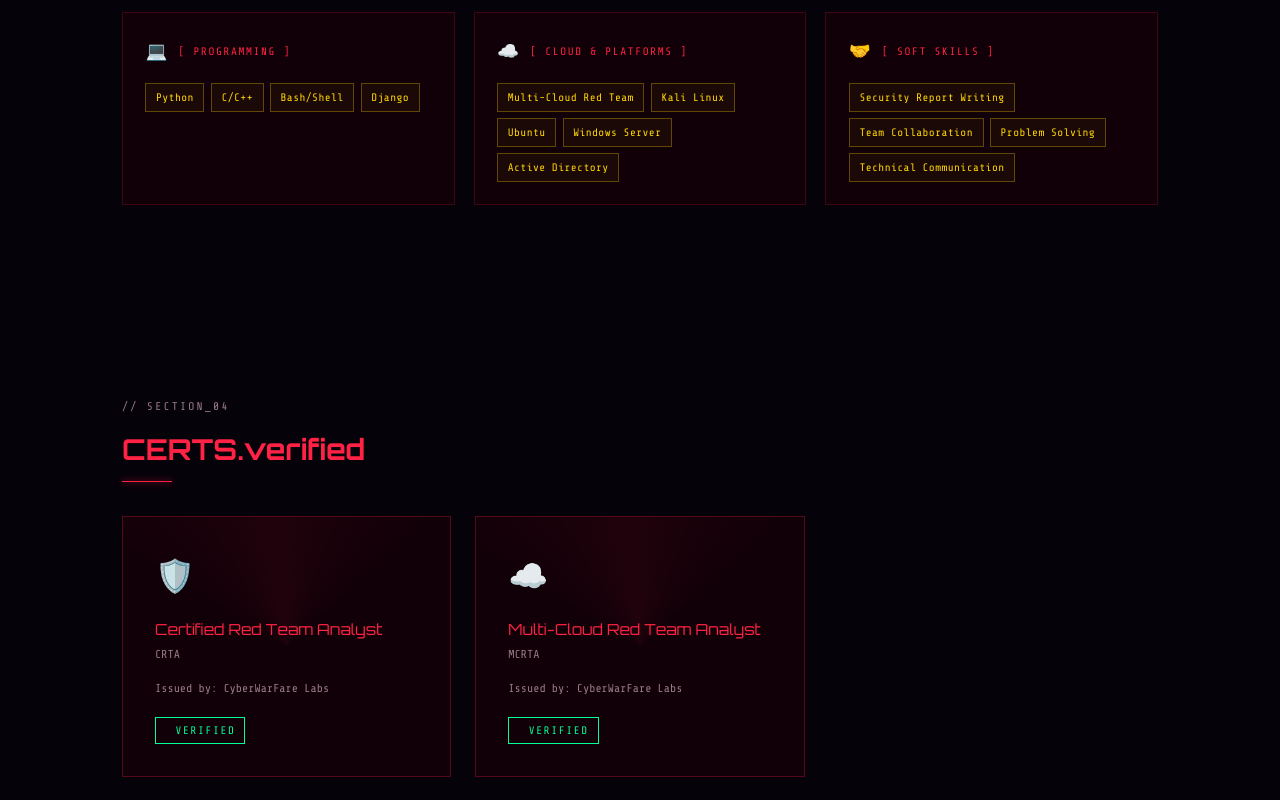
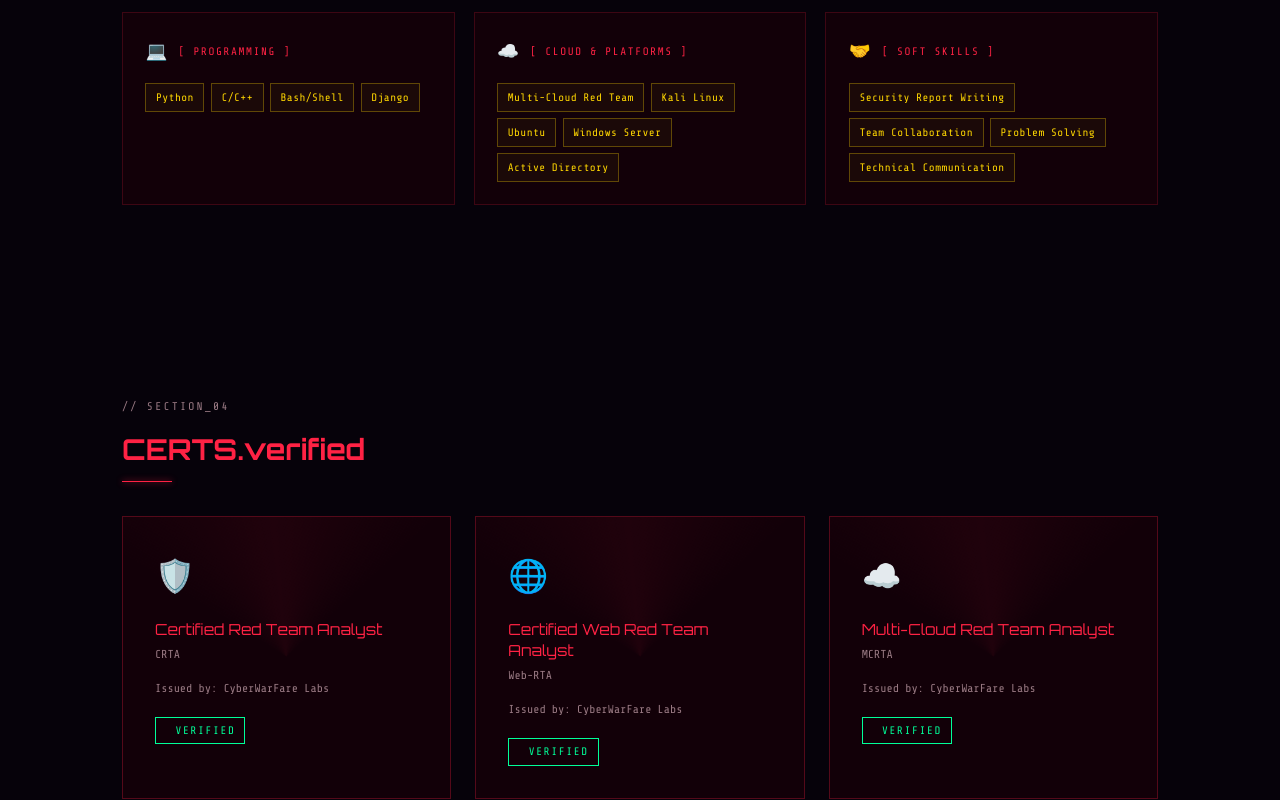
Before and after one commit to n0n3tt0Tech/portfolio, a plain HTML site: page index.html in a window 1280 px wide. Shown: the part 2000-2800 px from the top of the page. Drawn offline with nearby package versions, Linux system fonts and the light colour scheme.

Commit message:
Update index.html

```diff
--- a/index.html
+++ b/index.html
@@ -1,3 +1,4 @@
+
 <!DOCTYPE html>
 <html lang="en">
 <head>
@@ -179,6 +180,7 @@ nav.scrolled{background:rgba(6,2,10,.92);backdrop-filter:blur(16px);border-botto
   color: var(--yellow);
   background: rgba(255, 215, 0, 0.1);
 }
+
 /* CERTS */
 #certs{padding:6rem 0}
 .certs-grid{display:grid;grid-template-columns:repeat(auto-fill,minmax(300px,1fr));gap:1.5rem}
@@ -369,11 +371,11 @@ footer{border-top:1px solid var(--border);padding:2rem;text-align:center;positio
     </div>
     <div class="hero-ascii" aria-hidden="true">
     ██████╗ ███████╗██████╗
-    ██╔══██╗██╔════╝██╔══██╗
-    ██████╔╝█████╗  ██║  ██║
-    ██╔══██╗██╔══╝  ██║  ██║
-    ██║  ██║███████╗██████╔╝
-    ╚═╝  ╚═╝╚══════╝╚═════╝
+    ██╔══██╗██╔════╝╚════██╗
+    ██████╔╝█████╗   █████╔╝
+    ██╔══██╗██╔══╝  ██╔═══╝
+    ██║  ██║███████╗███████╗
+    ╚═╝  ╚═╝╚══════╝╚══════╝
 
     ████████╗███████╗ █████╗ ███╗   ███╗
     ╚══██╔══╝██╔════╝██╔══██╗████╗ ████║
@@ -506,6 +508,7 @@ footer{border-top:1px solid var(--border);padding:2rem;text-align:center;positio
       <h2 class="section-title">CERTS.verified</h2>
     </div>
     <div class="certs-grid">
+
       <div class="cert-card reveal reveal-delay-1">
         <div class="cert-inner">
           <div class="cert-icon">🛡️</div>
@@ -515,7 +518,18 @@ footer{border-top:1px solid var(--border);padding:2rem;text-align:center;positio
           <div class="cert-status">VERIFIED</div>
         </div>
       </div>
+
       <div class="cert-card reveal reveal-delay-2">
+        <div class="cert-inner">
+          <div class="cert-icon">🌐</div>
+          <div class="cert-name">Certified Web Red Team Analyst</div>
+          <div class="cert-abbr">Web-RTA</div>
+          <div class="cert-issuer">Issued by: CyberWarFare Labs</div>
+          <div class="cert-status">VERIFIED</div>
+        </div>
+      </div>
+
+      <div class="cert-card reveal reveal-delay-3">
         <div class="cert-inner">
           <div class="cert-icon">☁️</div>
           <div class="cert-name">Multi-Cloud Red Team Analyst</div>
@@ -524,6 +538,7 @@ footer{border-top:1px solid var(--border);padding:2rem;text-align:center;positio
           <div class="cert-status">VERIFIED</div>
         </div>
       </div>
+
     </div>
   </div>
 </section>
```
